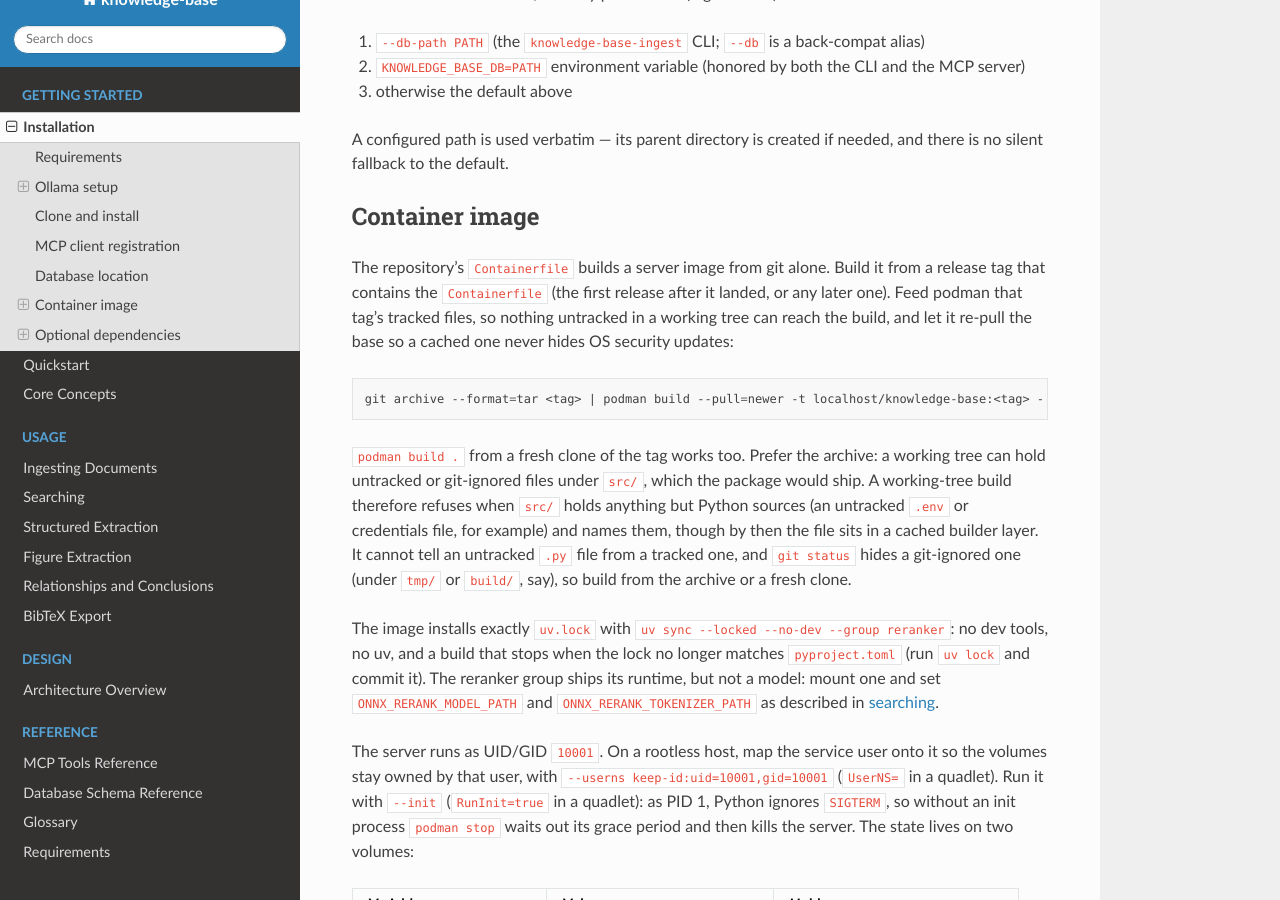
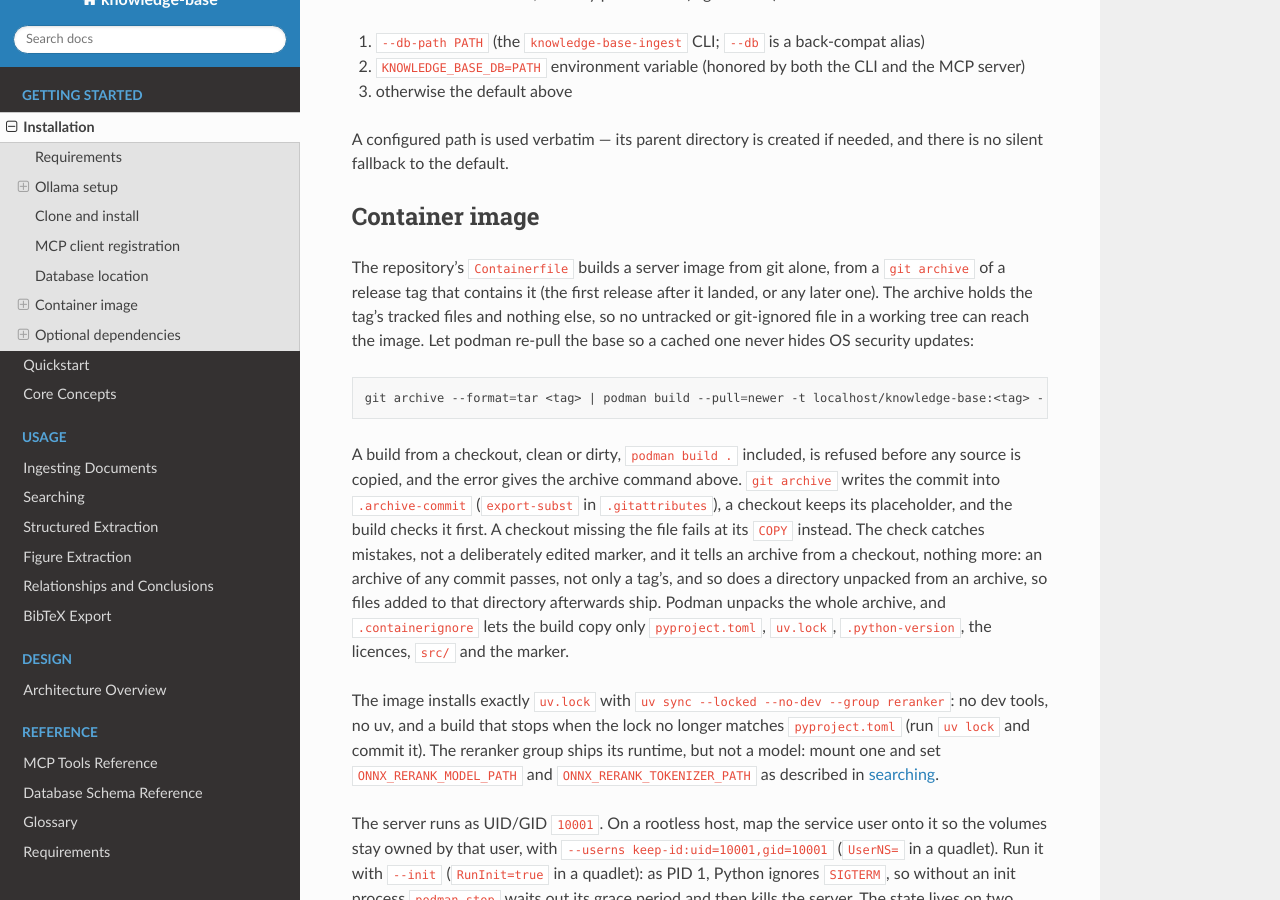
Before and after one commit to dutiona/knowledge-base, a Sphinx documentation site: the page built from docs/getting-started/installation.md, in a window 1280 px wide and 900 px high, scrolled down 2351 px. Built offline with Sphinx 7.4.7 and the Read the Docs theme 3.1.0, drawn with Linux system fonts in a browser that asks for light colours.

Commit message:
build(container): build the KB image only from a git archive of a tag (#585)
A working-tree build could still ship an untracked or git-ignored `.py` under `src/`;
the image must come only from a git archive of a commit.

- `git archive` writes the commit id into a tracked `.archive-commit` marker
  (`export-subst`, `-text` so autocrlf archives pass); a checkout keeps the placeholder.
- The Containerfile checks the marker before any `COPY src` and refuses a checkout with the
  archive command; the allowlist `.containerignore` still filters the context.
- A test runs the Containerfile's own check without podman; the docs describe only the
  archive build and what the check does not cover.

Closes #580
Refs dutiona/infra#37

Co-Authored-By: Claude Opus 5.5 <noreply@anthropic.com>

````diff
--- a/docs/getting-started/installation.md
+++ b/docs/getting-started/installation.md
@@ -111,20 +111,23 @@ there is no silent fallback to the default.
 
 ## Container image
 
-The repository's `Containerfile` builds a server image from git alone. Build it from a release tag that contains the
-`Containerfile` (the first release after it landed, or any later one). Feed podman that tag's tracked files, so nothing
-untracked in a working tree can reach the build, and let it re-pull the base so a cached one never hides OS security
-updates:
+The repository's `Containerfile` builds a server image from git alone, from a `git archive` of a release tag that
+contains it (the first release after it landed, or any later one). The archive holds the tag's tracked files and
+nothing else, so no untracked or git-ignored file in a working tree can reach the image. Let podman re-pull the base so
+a cached one never hides OS security updates:
 
 ```bash
 git archive --format=tar <tag> | podman build --pull=newer -t localhost/knowledge-base:<tag> -
 ```
 
-`podman build .` from a fresh clone of the tag works too. Prefer the archive: a working tree can hold untracked or
-git-ignored files under `src/`, which the package would ship. A working-tree build therefore refuses when `src/` holds
-anything but Python sources (an untracked `.env` or credentials file, for example) and names them, though by then the
-file sits in a cached builder layer. It cannot tell an untracked `.py` file from a tracked one, and `git status` hides
-a git-ignored one (under `tmp/` or `build/`, say), so build from the archive or a fresh clone.
+A build from a checkout, clean or dirty, `podman build .` included, is refused before any source is copied, and the
+error gives the archive command above. `git archive` writes the commit into `.archive-commit` (`export-subst` in
+`.gitattributes`), a checkout keeps its placeholder, and the build checks it first. A checkout missing the file fails
+at its `COPY` instead. The check catches mistakes, not a deliberately edited marker, and it tells an archive from a
+checkout, nothing more: an archive of any commit passes, not only a tag's, and so does a directory unpacked from an
+archive, so files added to that directory afterwards ship. Podman unpacks
+the whole archive, and `.containerignore` lets the build copy only `pyproject.toml`, `uv.lock`, `.python-version`, the
+licences, `src/` and the marker.
 
 The image installs exactly `uv.lock` with `uv sync --locked --no-dev --group reranker`: no dev tools, no uv, and a
 build that stops when the lock no longer matches `pyproject.toml` (run `uv lock` and commit it). The
````
Also changed, not shown: 5 other files.
